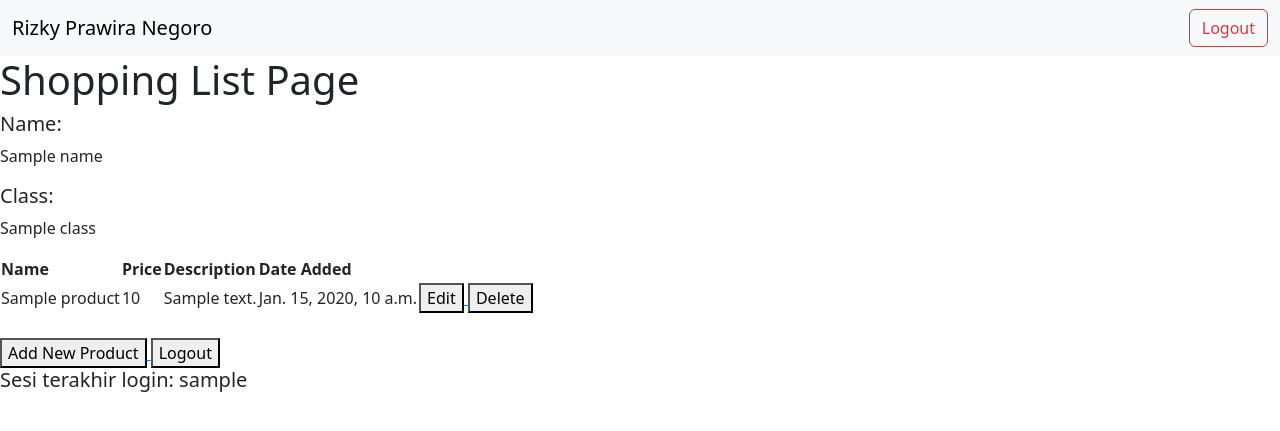
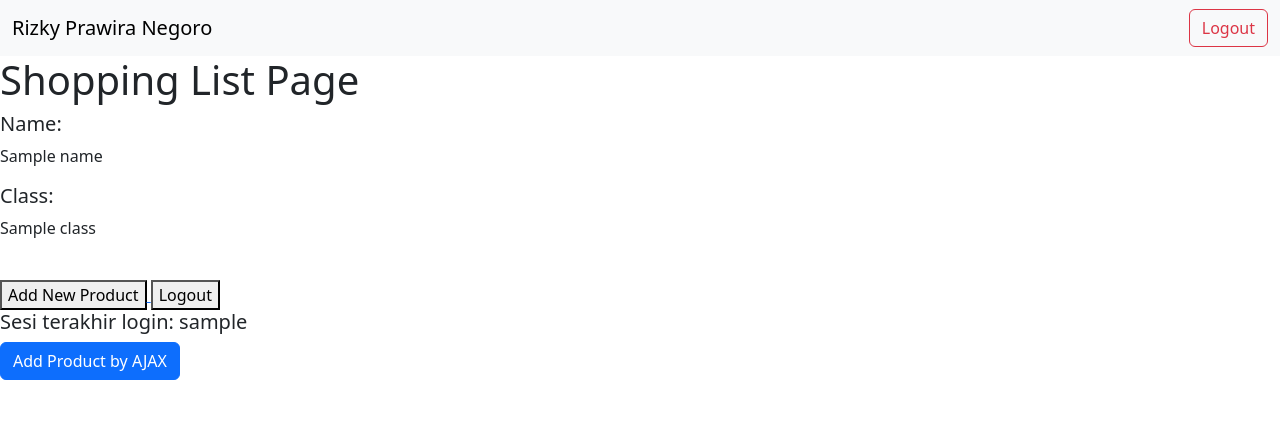
Before and after one commit to PrawiraRzkN/shopping-list, a Django app: template main/templates/main.html in a window 1280 px wide. Shown: the top 431 px of the page. Run offline with Django 4.2, Linux system fonts and the light colour scheme; the template is opened without the code that fills it: most values are stand-ins (such as "Sample title", 1, 10 or a date in 2020).

Commit message:
Selesai: Tutorial 5

```diff
--- a/main/templates/main.html
+++ b/main/templates/main.html
@@ -18,37 +18,7 @@
     <h5>Class:</h5>
     <p>{{class}}</p>
 
-    <table>
-        <tr>
-            <th>Name</th>
-            <th>Price</th>
-            <th>Description</th>
-            <th>Date Added</th>
-        </tr>
-
-        {% comment %} Berikut cara memperlihatkan data produk di bawah baris ini {% endcomment %}
-
-        {% for product in products %}
-            <tr>
-                <td>{{product.name}}</td>
-                <td>{{product.price}}</td>
-                <td>{{product.description}}</td>
-                <td>{{product.date_added}}</td>
-                <td>
-                    <a href="{% url 'main:edit_product' product.pk %}">
-                        <button>
-                            Edit
-                        </button>
-                    </a>
-                    <a href="{% url 'main:delete_product' product.pk %}">
-                          <button>
-                              Delete
-                          </button>
-                      </a>
-                </td>
-            </tr>
-        {% endfor %}
-    </table>
+    <table id="product_table"></table>
 
     <br />
 
@@ -66,4 +36,79 @@
 
     <h5>Sesi terakhir login: {{ last_login }}</h5>
 
+    <div class="modal fade" id="exampleModal" tabindex="-1" aria-labelledby="exampleModalLabel" aria-hidden="true">
+        <div class="modal-dialog">
+            <div class="modal-content">
+                <div class="modal-header">
+                    <h1 class="modal-title fs-5" id="exampleModalLabel">Add New Product</h1>
+                    <button type="button" class="btn-close" data-bs-dismiss="modal" aria-label="Close"></button>
+                </div>
+                <div class="modal-body">
+                    <form id="form" onsubmit="return false;">
+                        {% csrf_token %}
+                        <div class="mb-3">
+                            <label for="name" class="col-form-label">Name:</label>
+                            <input type="text" class="form-control" id="name" name="name"></input>
+                        </div>
+                        <div class="mb-3">
+                            <label for="price" class="col-form-label">Price:</label>
+                            <input type="number" class="form-control" id="price" name="price"></input>
+                        </div>
+                        <div class="mb-3">
+                            <label for="description" class="col-form-label">Description:</label>
+                            <textarea class="form-control" id="description" name="description"></textarea>
+                        </div>
+                    </form>
+                </div>
+                <div class="modal-footer">
+                    <button type="button" class="btn btn-secondary" data-bs-dismiss="modal">Close</button>
+                    <button type="button" class="btn btn-primary" id="button_add" data-bs-dismiss="modal">Add Product</button>
+                </div>
+            </div>
+        </div>
+    </div>
+
+    <button type="button" class="btn btn-primary" data-bs-toggle="modal" data-bs-target="#exampleModal">Add Product by AJAX</button>
+
+    <script>
+        async function getProducts() {
+            return fetch("{% url 'main:get_product_json' %}").then((res) => res.json())
+        }
+
+        async function refreshProducts() {
+            document.getElementById("product_table").innerHTML = ""
+            const products = await getProducts()
+            let htmlString = `<tr>
+                <th>Name</th>
+                <th>Price</th>
+                <th>Description</th>
+                <th>Date Added</th>
+            </tr>`
+            products.forEach((item) => {
+                htmlString += `\n<tr>
+                <td>${item.fields.name}</td>
+                <td>${item.fields.price}</td>
+                <td>${item.fields.description}</td>
+                <td>${item.fields.date_added}</td>
+            </tr>`
+            })
+
+            document.getElementById("product_table").innerHTML = htmlString
+        }
+
+        refreshProducts()
+
+        function addProduct() {
+            fetch("{% url 'main:add_product_ajax' %}", {
+                method: "POST",
+                body: new FormData(document.querySelector('#form'))
+            }).then(refreshProducts)
+
+            document.getElementById("form").reset()
+            return false
+        }
+
+        document.getElementById("button_add").onclick = addProduct
+    </script>
+
 {% endblock content %}
--- a/main/urls.py
+++ b/main/urls.py
@@ -1,5 +1,5 @@
 from django.urls import path
-from main.views import show_main, create_product, show_xml, show_json, show_xml_by_id, show_json_by_id, register, login_user, logout_user, edit_product, delete_product
+from main.views import show_main, create_product, show_xml, show_json, show_xml_by_id, show_json_by_id, register, login_user, logout_user, edit_product, delete_product, add_product_ajax, get_product_json
 
 app_name = 'main'
 
@@ -15,4 +15,6 @@ urlpatterns = [
     path('logout/', logout_user, name='logout'),
     path('edit-product/<int:id>', edit_product, name='edit_product'),
     path('delete/<int:id>', delete_product, name='delete_product'),
+    path('get-product/', get_product_json, name='get_product_json'),
+    path('create-product-ajax/', add_product_ajax, name='add_product_ajax')
 ]
--- a/templates/base.html
+++ b/templates/base.html
@@ -8,6 +8,8 @@
         {% endblock meta %}
         <link href="https://cdn.jsdelivr.net/npm/bootstrap@5.3.2/dist/css/bootstrap.min.css" rel="stylesheet" integrity="sha384-T3c6CoIi6uLrA9TneNEoa7RxnatzjcDSCmG1MXxSR1GAsXEV/Dwwykc2MPK8M2HN" crossorigin="anonymous">
         <script src="https://code.jquery.com/jquery-3.6.0.min.js" integrity="sha384-KyZXEAg3QhqLMpG8r+J4jsl5c9zdLKaUk5Ae5f5b1bw6AUn5f5v8FZJoMxm6f5cH1" crossorigin="anonymous"></script>
+        <script src="https://cdn.jsdelivr.net/npm/@popperjs/core@2.11.8/dist/umd/popper.min.js" integrity="sha384-I7E8VVD/ismYTF4hNIPjVp/Zjvgyol6VFvRkX/vR+Vc4jQkC+hVqc2pM8ODewa9r" crossorigin="anonymous"></script>
+        <script src="https://cdn.jsdelivr.net/npm/bootstrap@5.3.2/dist/js/bootstrap.min.js" integrity="sha384-BBtl+eGJRgqQAUMxJ7pMwbEyER4l1g+O15P+16Ep7Q9Q+zqX6gSbd85u4mG4QzX+" crossorigin="anonymous"></script>
     </head>
 
     <body>
```
Also changed, not shown: main/views.py (+20 -1 lines).
